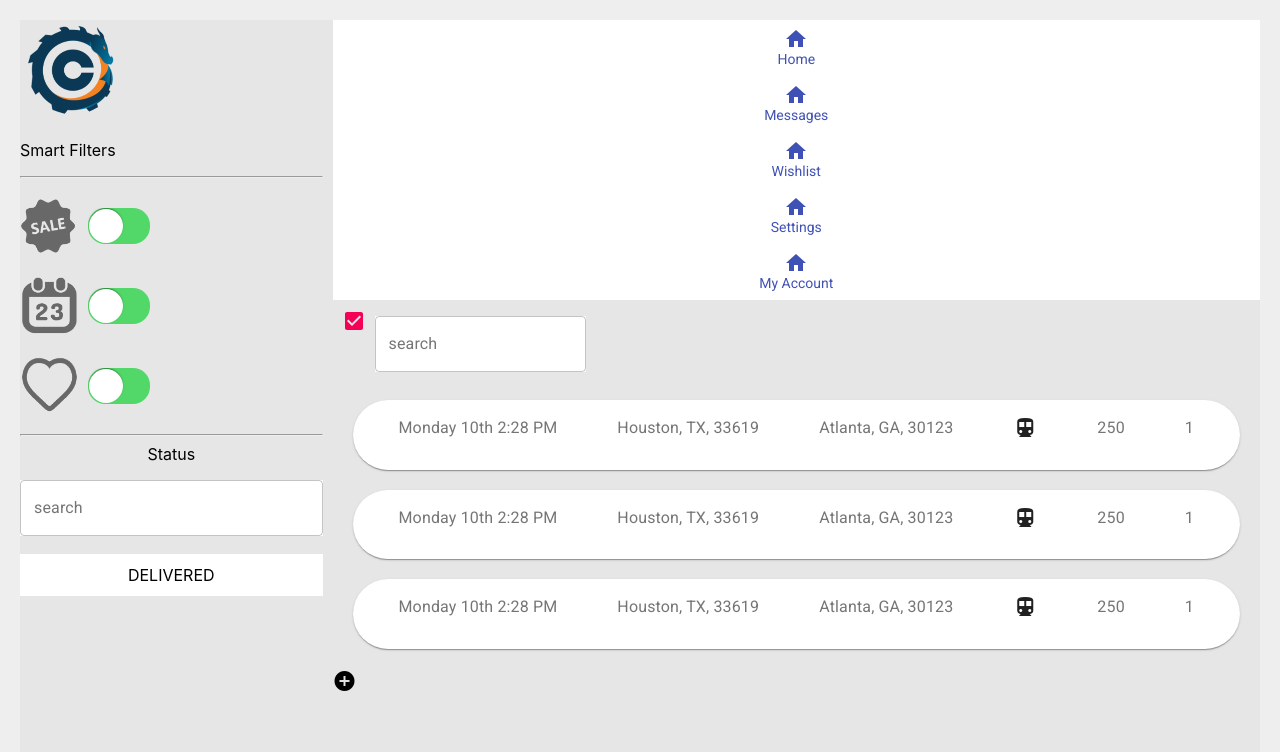
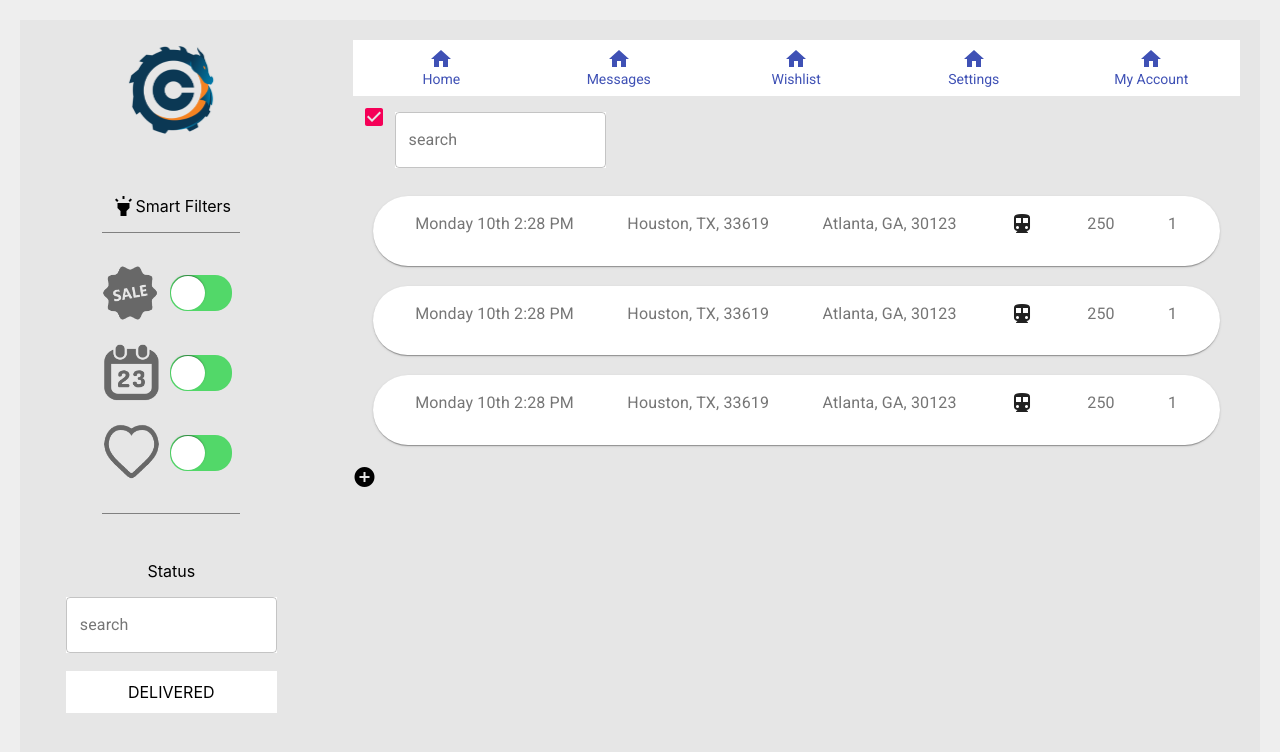
Before and after one commit to crudaz/react-smartFilters, a React (Create React App) app: page / in a window 1280 px wide. Shown: the top 752 px of the page. Built offline with nearby package versions, Linux system fonts and the light colour scheme.

Commit message:
style: add main style

```diff
--- a/src/App.css
+++ b/src/App.css
@@ -6,8 +6,47 @@
   height: calc(100vh - 40px);
   margin: 20px;
 }
-.span-col-3{grid-column: span 3 / auto;}
+.span-col-3{
+  grid-column: span 3 / auto;
+  padding: 20px;
+}
 
 .logo {
   height: 100px;
+  padding: 0 40px 40px;
 }
+
+.sidebar {
+  display: flex;
+  flex-direction: column;
+  align-items: center;
+  padding: 20px;
+}
+
+.section {
+  display: flex;
+  flex-direction: column;
+  align-items: center;
+  flex-grow: 1;
+}
+
+.title {
+  display: flex;
+  align-items: center;
+}
+
+.menu {
+  display: flex;
+}
+
+.filter {
+  display: flex;
+  flex-direction: column;
+  border-top: 1px solid gray;
+  border-bottom: 1px solid gray;
+  padding: 20px 0;
+}
+
+.delivery {
+
+}
--- a/src/App.js
+++ b/src/App.js
@@ -2,6 +2,7 @@ import React from 'react';
 import './App.css';
 import logo from './logo.png';
 
+import Grid from '@material-ui/core/Grid';
 
 // Components
 import SmartFilter from './components/smartFilter';
@@ -26,11 +27,13 @@ function App() {
     { id: 4, name: 'Settings', icon: 'calendar' },
     { id: 5, name: 'My Account', icon: 'calendar' }
   ];
+
   const filters = [
     { id: 1, icon: sale, op: 'disabled' },
     { id: 2, icon: calendar, op: 'disabled' },
     { id: 3, icon: heart, op: 'disabled' }
   ];
+
   const deliveryList = [
     {
       id: 1,
@@ -70,19 +73,30 @@ function App() {
 
   return (
     <div className="app">
-      <div>
+      <div className="sidebar">
         <img className="logo" src={logo} alt="" />
 
-        <p>Smart Filters</p>
-        <hr />
-        <SmartFilter list={filters}/>
-        <hr />
+        <div className="section">
+          <div className="title">
+            <i className="material-icons">highlight</i>
+            <p>Smart Filters</p>
+          </div>
+          <div className="filter">
+            <SmartFilter list={filters}/>
+          </div>
+        </div>
 
-        <DeliveryStatus />
+        <div className="section">
+          <DeliveryStatus />
+        </div>
+
       </div>
 
       <div className="span-col-3">
-        <MenuTop list={menuList}/>
+
+        <Grid item xs={12} className="menu">
+          <MenuTop list={menuList}/>
+        </Grid>
 
         <Checkbox
           checked={state.checkedA}
@@ -94,7 +108,10 @@ function App() {
         />
 
         <SearchBar />
-        <DeliveryDetail list={deliveryList} />
+
+        <div className="delivery">
+          <DeliveryDetail list={deliveryList} />
+        </div>
 
         <i className="material-icons">add_circle</i>
 
```
